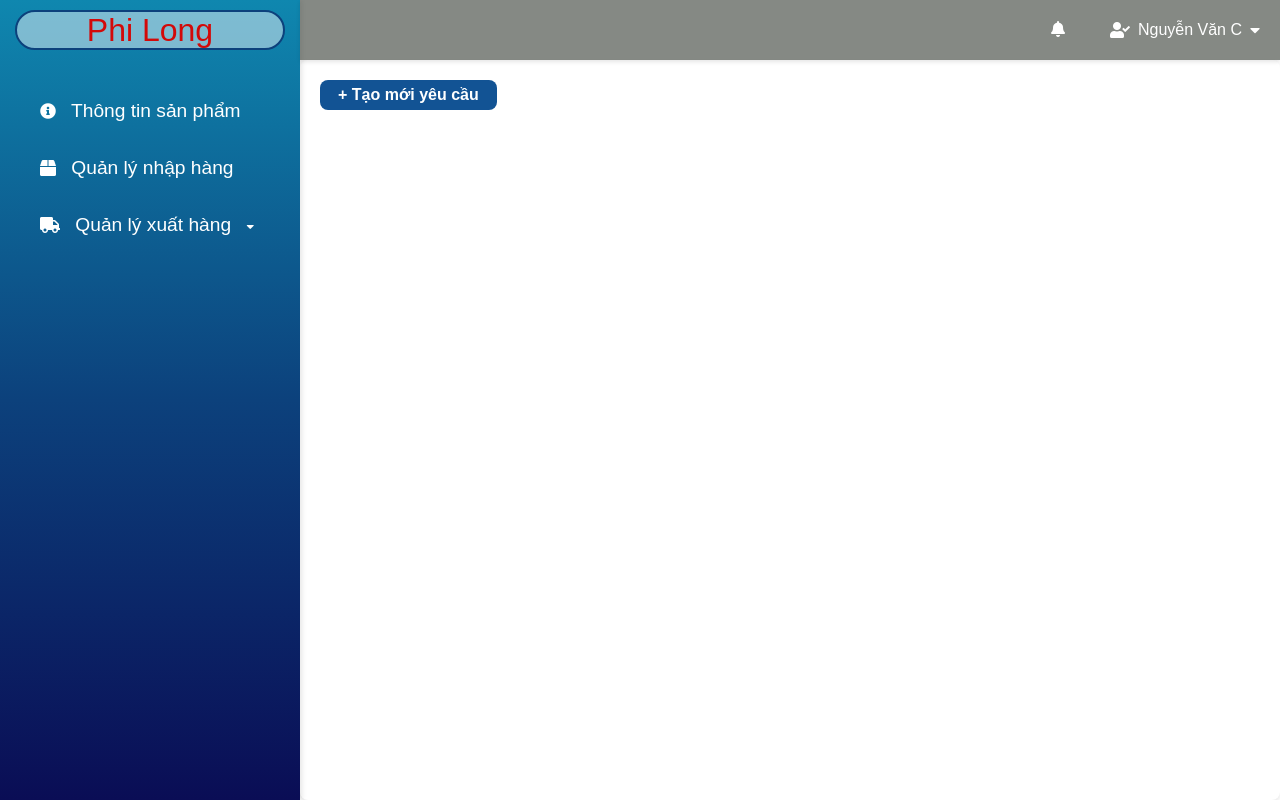
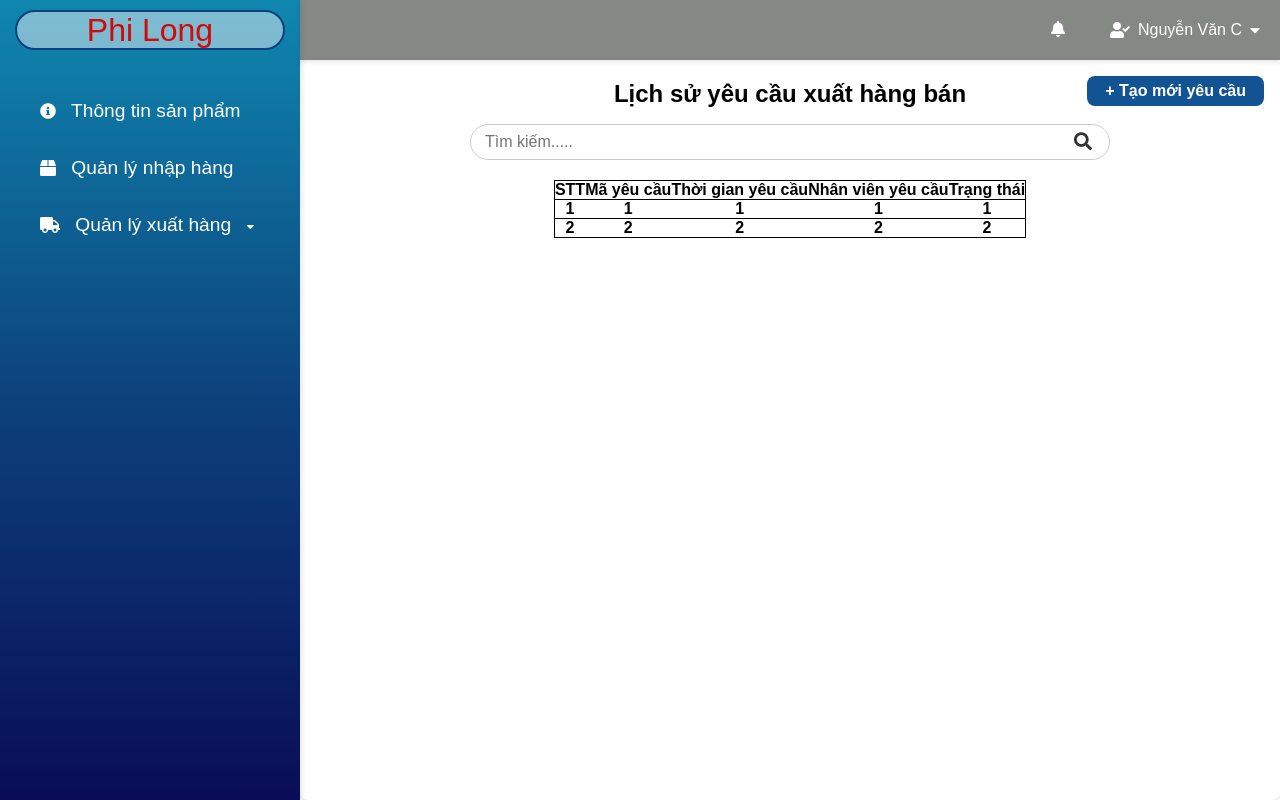
Before and after one commit to vinhthai2905/warehouse-management, a Django app: page /products/export/ in a window 1280 px wide. Run offline with Django 5.2, Linux system fonts and the light colour scheme; lists and menus that the app fills with data are empty.

Commit message:
interface: created search bar

```diff
--- a/products/urls.py
+++ b/products/urls.py
@@ -4,7 +4,10 @@ from . import views
 
 urlpatterns = [
     path('', views.home),
+    path('info/', views.product_info, name='product_info'),
+    path('inventory-management/', views.inventory_management, name='inventory-management'),
     path('export/', views.export_management, name='export'),
-    path('info/', views.product_info, name='product_info'),
+    path('request-status/', views.request_status, name='request-status')
+
 
 ]
--- a/products/views.py
+++ b/products/views.py
@@ -18,6 +18,9 @@ def home(request):
 def export_management(request):
     return render(request, 'products/export-management.html')
 
+def request_status(request):
+    return render(request, 'products/status-management.html')
+
 def inventory_management(request):
     return render(request, 'products/inventory-management.html')
 
--- /dev/null
+++ b/static/css/products/export.css
@@ -0,0 +1,75 @@
+#title {
+    text-align: center;
+}
+
+#export-create {
+    position: absolute;
+    top: 1em;
+    right: 1em;
+}
+
+
+#export-search{
+    display: flex;
+    align-items: center;
+    justify-content: center;
+    margin-top: 1em;
+    gap: 12px;
+}
+
+.search-input-wrapper {
+    position: relative;
+    display: flex;
+    align-items: center;
+    width: 50vw;
+    min-width: 50%;
+}
+
+.search-input-wrapper input[type='text'] {
+    width: 100%;
+    padding: 8px 44px 8px 14px;
+    border: 1.5px solid #ccc;
+    border-radius: 25px;
+    font-size: 16px;
+    transition: border-color 0.2s;
+}
+
+.search-input-wrapper input[type='text']:focus {
+    outline: none;
+    border-color: #0071e3;
+}
+
+.search-btn {
+    position: absolute;
+    right: 8px;
+    background: none;
+    border: none;
+    cursor: pointer;
+    padding: 0;
+    display: flex;
+    align-items: center;
+    height: 100%;
+}
+
+.search-btn .icon {
+    font-size: 18px;
+    color: #333;
+}
+
+.search-btn:active .icon,
+.search-btn:focus .icon {
+    color: #0071e3;
+}
+
+/*table-content section*/
+
+table{
+    margin-top: 20px;
+    margin-inline: auto;
+    border: 1px solid black;
+    border-collapse: collapse;
+}
+
+td, th{
+    border-bottom: 1px solid black;
+}
--- a/static/css/products/main.css
+++ b/static/css/products/main.css
@@ -223,7 +223,7 @@ a:hover {
   z-index: 0;
 }
 
-.bt_yeucau {
+.export-request {
   background-color: #125394;
   color: white;
   border: none;
@@ -236,6 +236,6 @@ a:hover {
   transition: background 0.2s;
 }
 
-.bt_yeucau:hover {
+.export-request:hover {
   background-color: #aec82d;
 }
--- a/templates/includes/side-bar.html
+++ b/templates/includes/side-bar.html
@@ -4,7 +4,7 @@
 
 <ul>
     <li><a href="{% url 'product_info' %}"><i class="fas fa-info-circle icon"></i> Thông tin sản phẩm</a></li>
-    <li><a href="?section=inventory-management"><i class="fas fa-box icon"></i> Quản lý nhập hàng</a></li>
+    <li><a href="{% url 'inventory-management' %}"><i class="fas fa-box icon"></i> Quản lý nhập hàng</a></li>
     <li class="has-submenu">
     <div class="submenu-toggle">
         <i class="fas fa-truck icon"></i> Quản lý xuất hàng
@@ -17,7 +17,7 @@
             </a>
         </li>
         <li>
-            <a href="?section=request-status">
+            <a href="{% url 'request-status' %}">
                 <i class="fas fa-tasks icon"></i> Trạng thái yêu cầu
             </a>
         </li>
--- a/templates/main.html
+++ b/templates/main.html
@@ -8,6 +8,9 @@
     <meta http-equiv="X-UA-Compatible" content="ie=edge">
     <title>Document</title>
     <link rel="stylesheet" href="{% static 'css/products/main.css' %}">
+    {% block link%}
+
+    {% endblock %}
     <link href="https://cdnjs.cloudflare.com/ajax/libs/font-awesome/5.15.4/css/all.min.css" rel="stylesheet">
 </head>
 <body>
--- a/templates/products/export-management.html
+++ b/templates/products/export-management.html
@@ -1,10 +1,59 @@
 {% extends 'main.html' %}
+{% load static %}
+
+
+{% block link %}
+    <link rel="stylesheet" href="{% static 'css/products/export.css' %}">
+    <link rel='stylesheet' href='https://cdnjs.cloudflare.com/ajax/libs/font-awesome/5.15.4/css/all.min.css'>
+{% endblock link %}
 
 {% block main-content %}
-<div class="export-management">
+    <h2 id="title">Lịch sử yêu cầu xuất hàng bán</h2>
+    <section id="manage-content">
+        <div id="export-create">
+            <button class="export-request btn">+ Tạo mới yêu cầu</button>
+        </div>
+        <div id="export-search">
+            <div class='search-input-wrapper'>
+                <label for='search-bar-input'></label>
+                <input type='text' id='search-bar-input' placeholder='Tìm kiếm.....'>
+                <button type='submit' class='search-btn'>
+                    <span class='icon'>
+                        <i class='fas fa-search'></i>
+                    </span>
+                </button>
+            </div>
+        </div>
+    </section>
 
-<button class="bt_yeucau">+ Tạo mới yêu cầu </button>
-
-</div>
+    <section id="table-content">
+        <table>
+            <thead>
+                <tr>
+                    <th>STT</th>
+                    <th>Mã yêu cầu</th>
+                    <th>Thời gian yêu cầu</th>
+                    <th>Nhân viên yêu cầu</th>
+                    <th>Trạng thái</th>
+                </tr>
+            </thead>
+            <tbody>
+                <tr>
+                    <th>1</th>
+                    <th>1</th>
+                    <th>1</th>
+                    <th>1</th>
+                    <th>1</th>
+                </tr>
+                <tr>
+                    <th>2</th>
+                    <th>2</th>
+                    <th>2</th>
+                    <th>2</th>
+                    <th>2</th>
+                </tr>
+            </tbody>
+        </table>
+    </section>
 
 {% endblock main-content %}
--- a/templates/products/inventory-management.html
+++ b/templates/products/inventory-management.html
@@ -1,3 +1,5 @@
+{% extends 'main.html' %}
+
 {% block main-content %}
 <div class="export-management">
     <h2>Yêu Cầu Nhập Hàng</h2>
--- /dev/null
+++ b/templates/products/status-management.html
@@ -0,0 +1,5 @@
+{% extends 'main.html' %}
+
+{% block main-content %}
+
+{% endblock main-content%}
```
